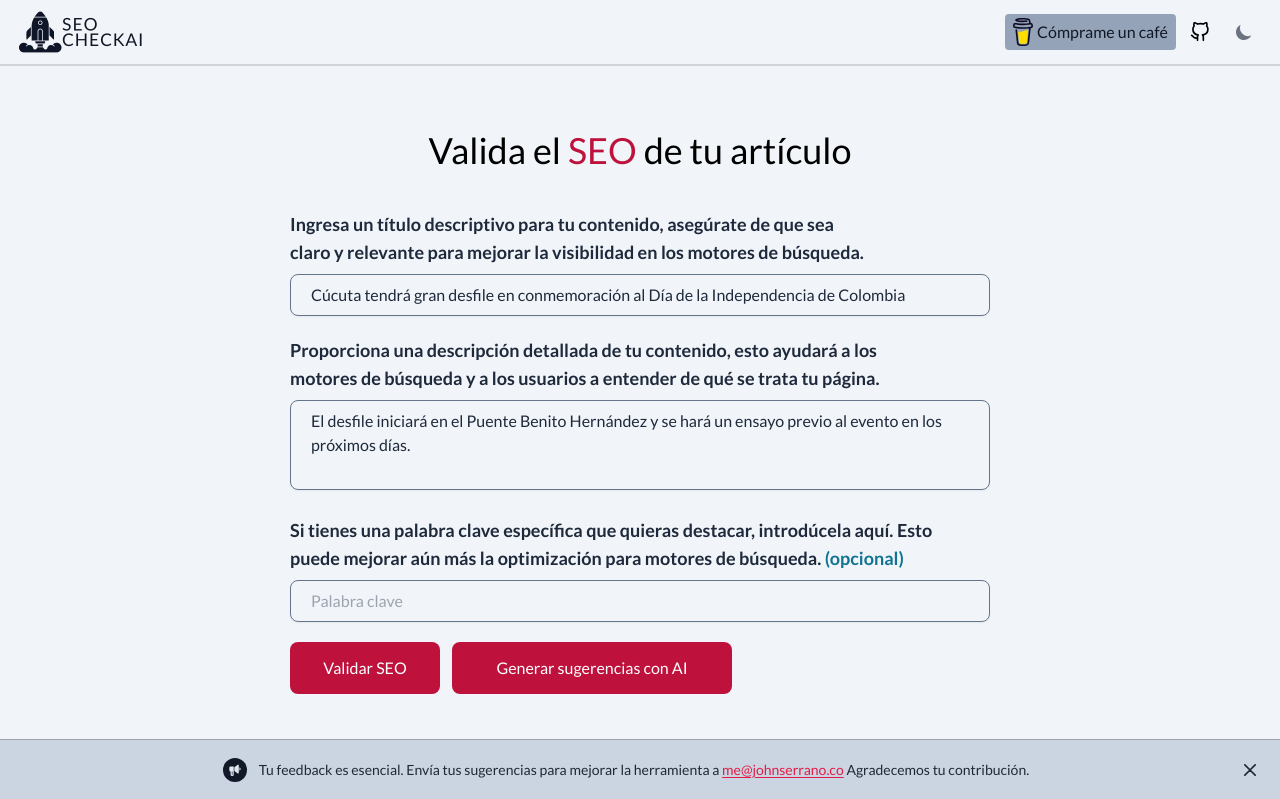
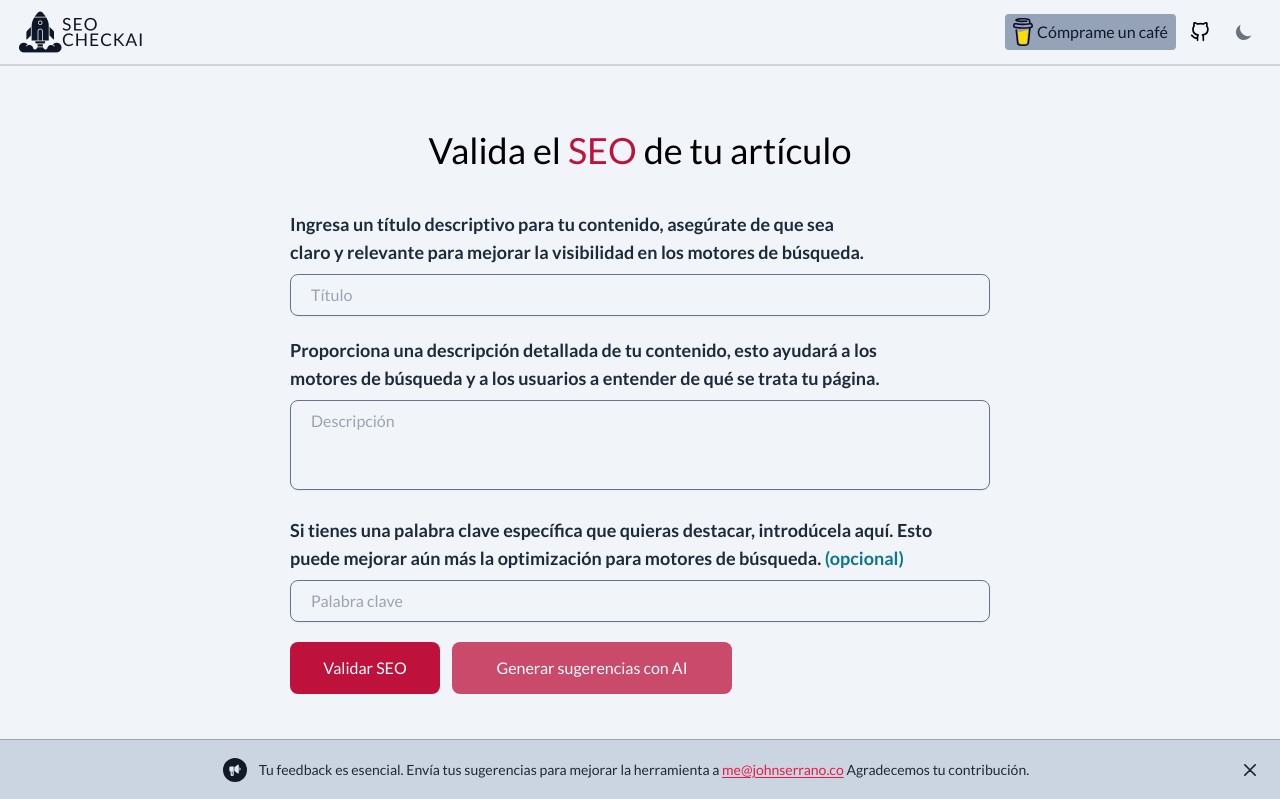
Before and after one commit to johnsi15/seocheck-ai, a Next.js app: page /validar-seo-manual in a window 1280 px wide. Shown: the top 799 px of the page. Built offline with nearby package versions, Linux system fonts and the light colour scheme.

Commit message:
Remove default values form seo check

```diff
--- a/src/components/FormSeoCheck.tsx
+++ b/src/components/FormSeoCheck.tsx
@@ -116,7 +116,6 @@ export function FormSeoCheck() {
               id='title'
               type='text'
               placeholder='Título'
-              defaultValue='Cúcuta tendrá gran desfile en conmemoración al Día de la Independencia de Colombia'
               className={`w-full pl-5 pr-3 py-2 outline-none border shadow-sm rounded-lg ${
                 errors.title
                   ? 'bg-red-50 border-red-500 text-red-800 focus:border-red:500 dark:bg-red-100'
@@ -143,7 +142,6 @@ export function FormSeoCheck() {
               id='description'
               rows={3}
               placeholder='Descripción'
-              defaultValue='El desfile iniciará en el Puente Benito Hernández y se hará un ensayo previo al evento en los próximos días.'
               className={`w-full pl-5 pr-3 py-2   outline-none border  shadow-sm rounded-lg resize-none ${
                 errors.description
                   ? 'bg-red-50 border-red-500 text-red-800 focus:border-red:500 dark:bg-red-100'
```
